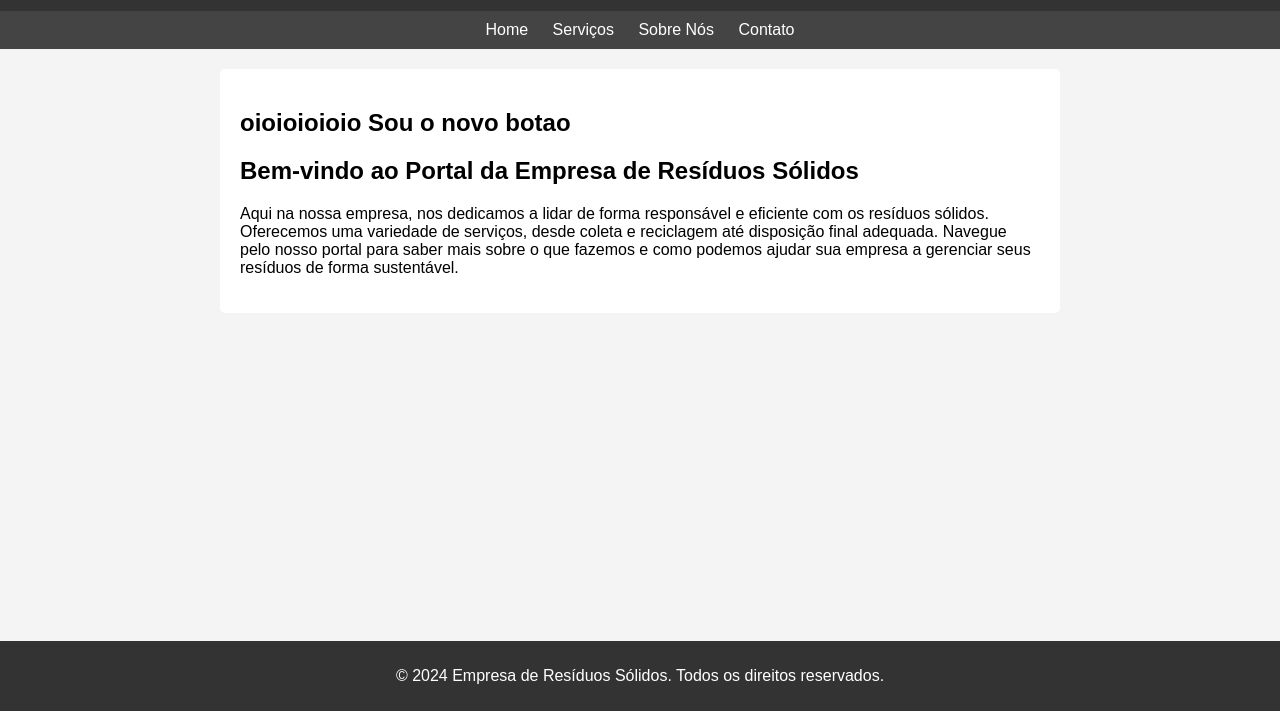
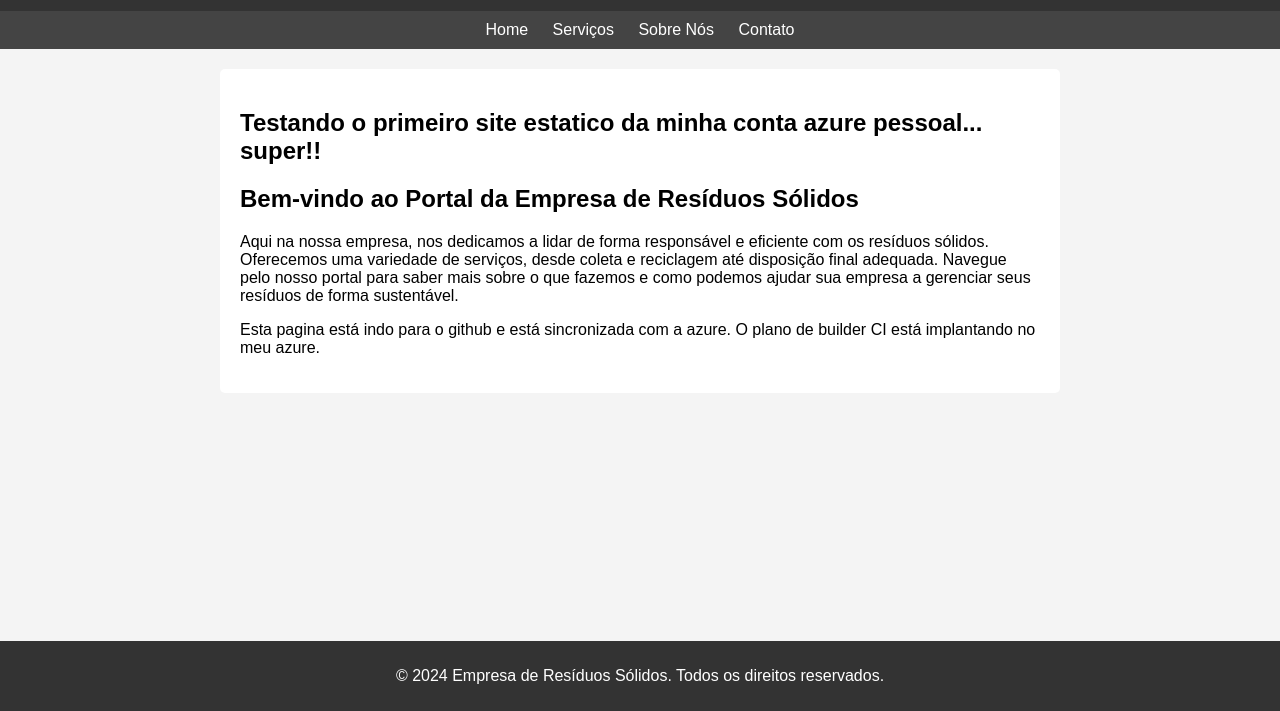
Before and after one commit to pedropauloruas/laboratoriopedroespinheira, a website: page app/index.html in a window 1280 px wide. Shown: the part 89-800 px from the top of the page. Drawn offline with Linux system fonts and the light colour scheme.

Commit message:
Incluindo modificacao de texto da pagina principal

```diff
--- a/app/index.html
+++ b/app/index.html
@@ -58,9 +58,10 @@
         <a href="#">Contato</a>
     </nav>
     <section>
-        <h1>oioioioioio Sou o novo botao</h1>
+        <h1>Testando o primeiro site estatico da minha conta azure pessoal... super!!</h1>
         <h2>Bem-vindo ao Portal da Empresa de Resíduos Sólidos</h2>
         <p>Aqui na nossa empresa, nos dedicamos a lidar de forma responsável e eficiente com os resíduos sólidos. Oferecemos uma variedade de serviços, desde coleta e reciclagem até disposição final adequada. Navegue pelo nosso portal para saber mais sobre o que fazemos e como podemos ajudar sua empresa a gerenciar seus resíduos de forma sustentável.</p>
+        <p>Esta pagina está indo para o github e está sincronizada com a azure. O plano de builder CI está implantando no meu azure.</p>
     </section>
     <footer>
         <p>&copy; 2024 Empresa de Resíduos Sólidos. Todos os direitos reservados.</p>
```
